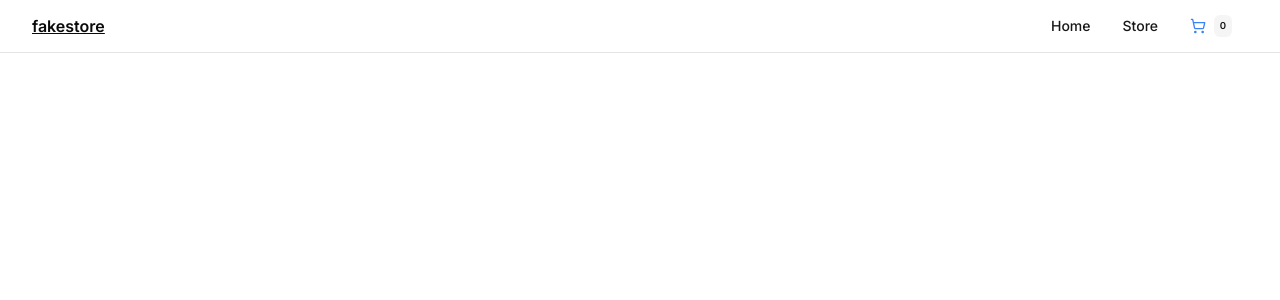
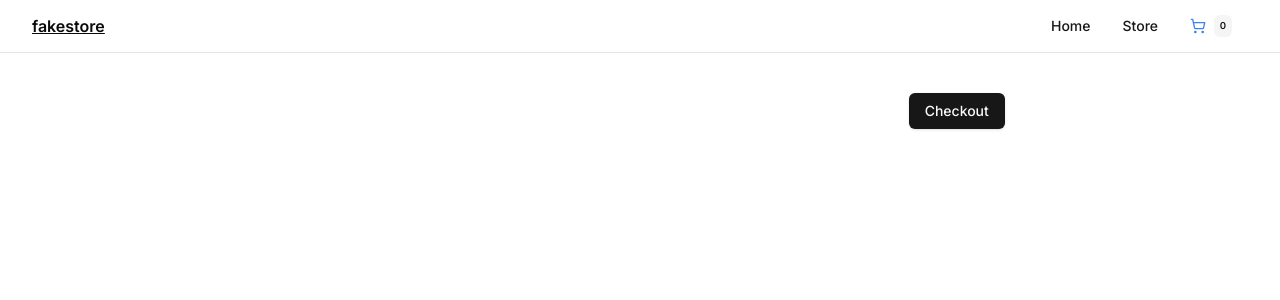
Before and after one commit to shonebinu/shopping-cart, a React (Vite) app: page /cart in a window 1280 px wide. Shown: the top 300 px of the page. Built offline with nearby package versions, Linux system fonts and the light colour scheme.

Commit message:
chore: init cart

```diff
--- a/src/components/StoreItemCard.tsx
+++ b/src/components/StoreItemCard.tsx
@@ -16,7 +16,7 @@ function StoreItemCard({
   handleAddToCart: (product: Product, qty?: number) => void;
 }) {
   return (
-    <Card className="rounded-none grid">
+    <Card className="rounded-sm grid">
       <CardHeader>
         <img
           src={product.image}
--- a/src/pages/Cart.tsx
+++ b/src/pages/Cart.tsx
@@ -1,10 +1,32 @@
 import { useOutletContext } from "react-router-dom";
+import { Button } from "@/components/ui/button";
+import { Product } from "../types";
 
 function Cart() {
   const { cartItems } = useOutletContext<{ cartItems: [] }>();
   return (
-    <section className="flex flex-col items-center p-8">
-      {cartItems.toString()}
+    <section className="flex flex-col p-8 items-center">
+      <div className="w-full lg:w-[60%] flex flex-col gap-2">
+        {cartItems.map((item: Product) => (
+          <div
+            className="shadow-sm rounded-sm flex gap-4 p-2 border"
+            key={item.id}
+          >
+            <img
+              src={item.image}
+              alt={item.title}
+              className="w-16 aspect-square object-contain p-1"
+            />
+            <div>
+              <p>{item.title}</p>
+              <p className="font-semibold text-sm">${item.price}</p>
+            </div>
+          </div>
+        ))}
+        <div className="ml-auto mt-2">
+          <Button>Checkout</Button>
+        </div>
+      </div>
     </section>
   );
 }
```
